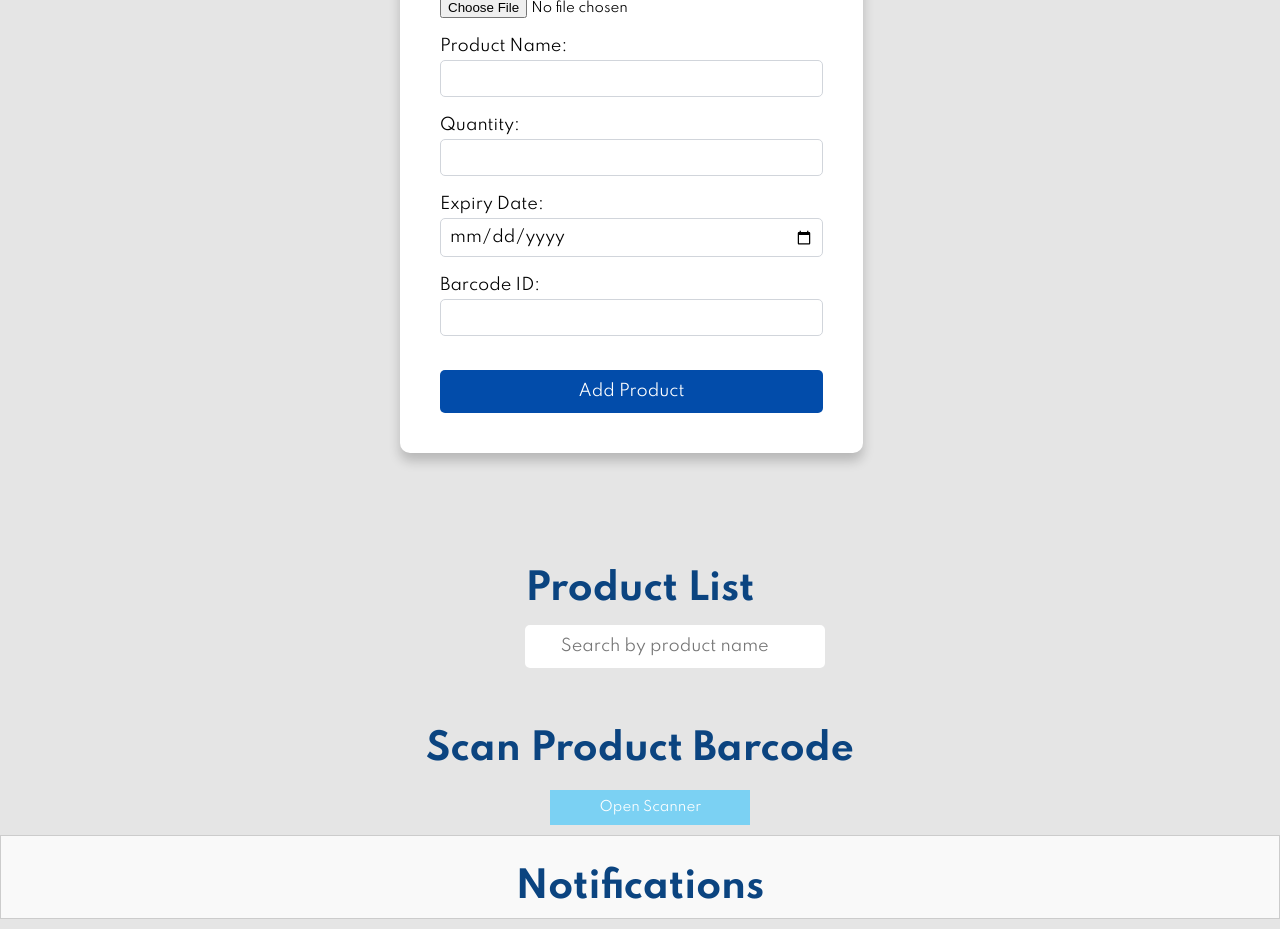
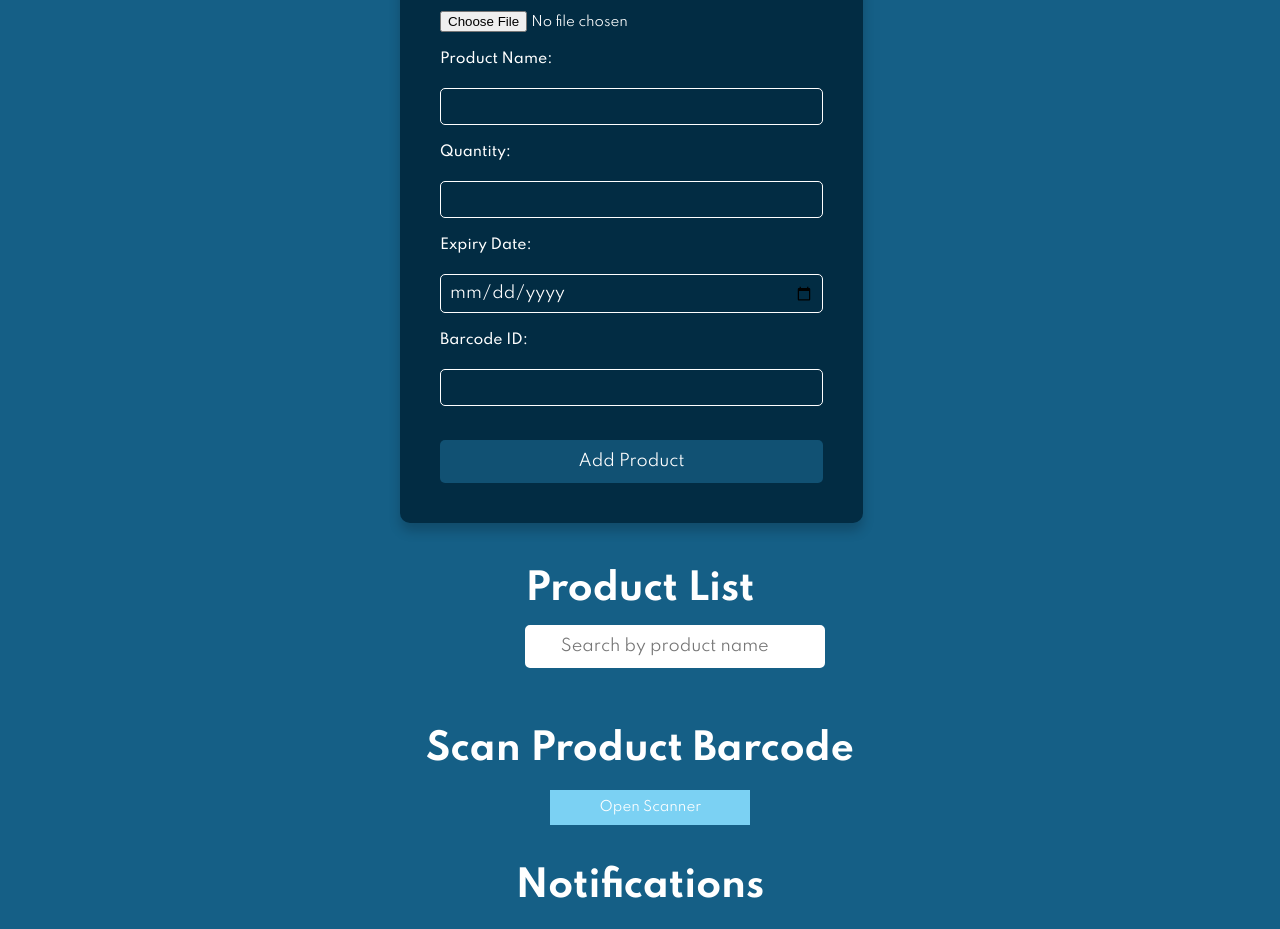
Before and after one commit to HiranyaWD/expire-date-trackerr, a plain HTML site: page index.html in a window 1280 px wide. Shown: the part 229-1158 px from the top of the page. Drawn offline with Linux system fonts and the light colour scheme; some icons are missing.

Commit message:
Update style.css

```diff
--- a/style.css
+++ b/style.css
@@ -7,10 +7,10 @@
 }
 body {
     font-family: Arial, sans-serif;
-    background-color: #f4f4f4;
+
     padding: 0;
     margin: 0;
-    background-color: #E5E5E5;
+    background-color: #155f86;
 }
 
 button {
@@ -39,7 +39,7 @@ button {
   display: block;
   width: 100%;
   height: 100%;
-  background: linear-gradient(to bottom,rgba(255, 255, 255, 0.562),rgb(197, 201, 205));
+  background: linear-gradient(to bottom,rgba(255, 255, 255, 0.562),rgb(142, 215, 255));
   z-index: 2;
   transition: 0.5s all;
   opacity: 0;
@@ -81,7 +81,7 @@ button {
     align-items: center;
     justify-content: space-between;
     padding: 20px 80px;
-    background: #14213d;
+    background: #022C43;
     box-shadow: 0 5px 15px rgba(0, 0, 0, 0.06);
     z-index:1 ;
     position:sticky;
@@ -172,7 +172,7 @@ button {
   display: flex;
   justify-content: space-between;
   align-items: flex-start;
-  background-color: #fff;
+  background-color: #022C43;
   padding: 40px; /* Padding around the form */
   border-radius: 10px;
   box-shadow: 0 8px 12px rgba(0, 0, 0, 0.2);
@@ -192,11 +192,11 @@ button {
   margin-top: 50px;
 }
 
-.label {
+.lable {
   font-size: 0.875rem;
   font-weight: 500;
   margin-bottom: 1rem;
-  color: #374151;
+  color: #fff;
 }
 
 
@@ -239,16 +239,18 @@ object-fit: cover; /* Maintain aspect ratio while covering */
 .input {
   width: 100%;
   padding: 0.5rem;
-  border: 1px solid #d1d5db;
+  border: 1px solid #ffffff;
   border-radius: 5px;
   font-size: 1rem;
   margin-top: 0.25rem;
+  background: none;
+  color: #fff;
 }
 
 .submit {
   width: 100%;
   padding: 0.75rem;
-  background-color: #024CAA;
+  background-color: #115173;
   color: #fff;
   border: none;
   border-radius: 5px;
@@ -264,6 +266,7 @@ object-fit: cover; /* Maintain aspect ratio while covering */
   flex: 2;
   display: flex;
   flex-direction: column;
+  color: #fff;
 }
 h2{
 text-align: center;
@@ -273,7 +276,7 @@ margin-top: 50px;
   text-align: center;
   margin-top: 40px;
   margin-left: 580px;
-  color: #0b4480;
+  color: #fff;
 }
 
 
@@ -283,7 +286,7 @@ margin-top: 50px;
   margin-top: 20px;
   text-align: center;
   font-size: 36px;
-  color: #0b4480;
+  color: #fff;
 }
 
 
@@ -457,17 +460,17 @@ button[onclick^="deleteProduct"]:hover {
 
 
 #notification-panel {
-  border: 1px solid #ccc;
+
   padding: 10px;
   margin: 10px 0;
-  background-color: #f9f9f9;
+  background-color: #155f86;
 }
 
 .notification-item {
   display: flex; /* Use flexbox for alignment */
   align-items: center; /* Center vertically */
-  background-color: #f9d100; /* Light yellow background */
-  border: 1px solid #f9d100; /* Yellow border */
+  background-color: #FFD700; /* Light yellow background */
+  border: 1px solid #FFD700; /* Yellow border */
   padding: 20px;
   margin-bottom: 10px; /* Space between notifications */
   border-radius: 5px; /* Rounded corners */
```
